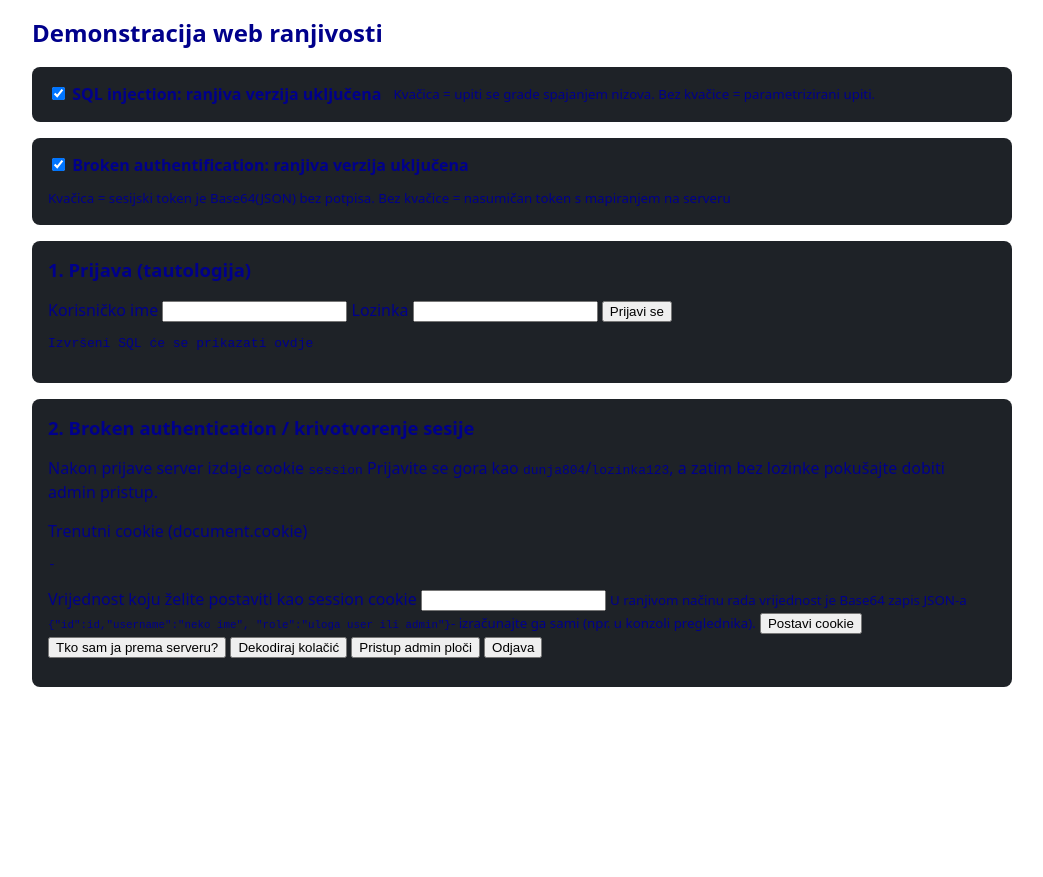
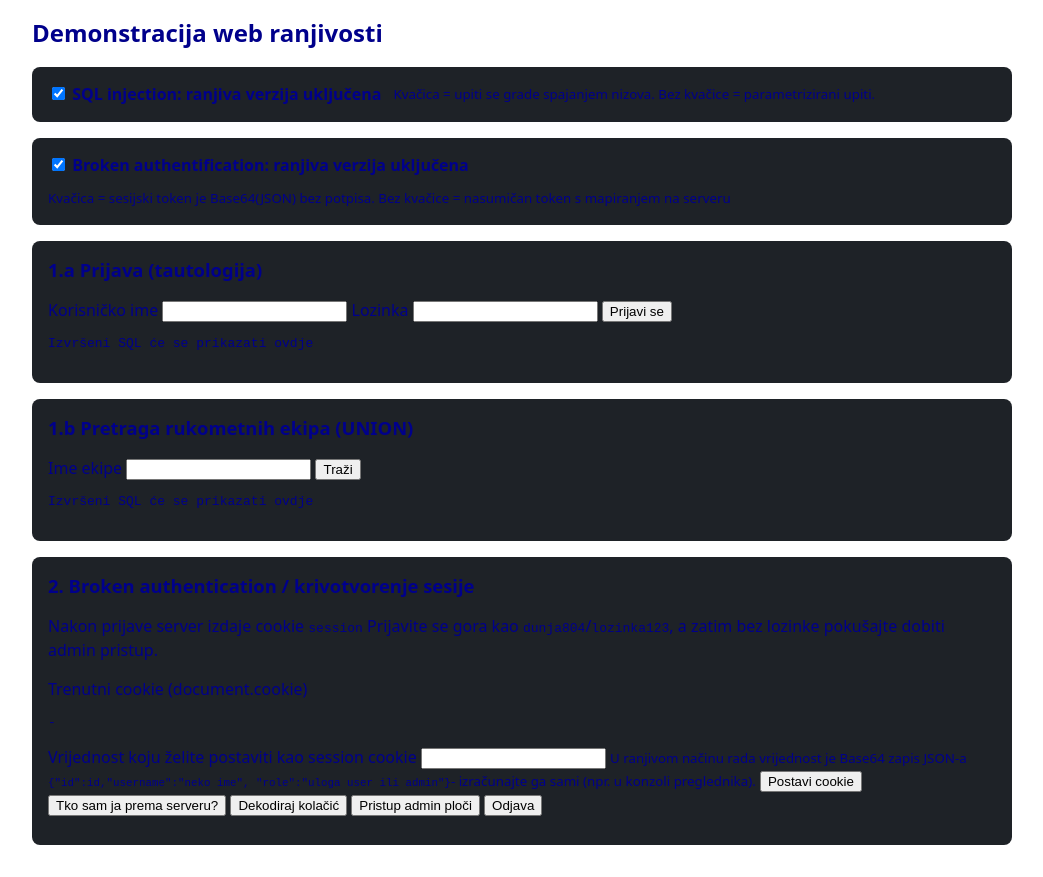
Before and after one commit to dunjamedurecan/Security-projekt2-web2, a website: page public/index.html in a window 1280 px wide. Shown: the whole page, without its empty margins (118-1161 px from the left). Before the commit the page ends 800 px from the top, so only its background shows below. Drawn offline with Linux system fonts and the light colour scheme.

Commit message:
add sql search

```diff
--- a/public/index.html
+++ b/public/index.html
@@ -26,7 +26,7 @@
 
             <div class="grid">
                 <section class="card">
-                    <h2> 1. Prijava (tautologija)</h2>
+                    <h2> 1.a Prijava (tautologija)</h2>
                     <label for="u">Korisničko ime</label>
                     <input type="text" id="u" autocomplete="off">
                     <label for="p">Lozinka</label>
@@ -34,6 +34,14 @@
                     <button id="loginBtn">Prijavi se</button>
                     <div id="loginMsg"></div>
                     <pre id="loginQuery">Izvršeni SQL će se prikazati ovdje</pre>
+                </section>
+                <section class="card">
+                    <h2>1.b Pretraga rukometnih ekipa (UNION)</h2>
+                    <label for="q">Ime ekipe</label>
+                    <input type="text" id="q" autocomplete="off">
+                    <button id="searchBtn">Traži</button>
+                    <div id="searchMsg"></div>
+                    <pre id="searchQuery">Izvršeni SQL će se prikazati ovdje</pre>
                 </section>
             </div>
             <section class="card">
```
